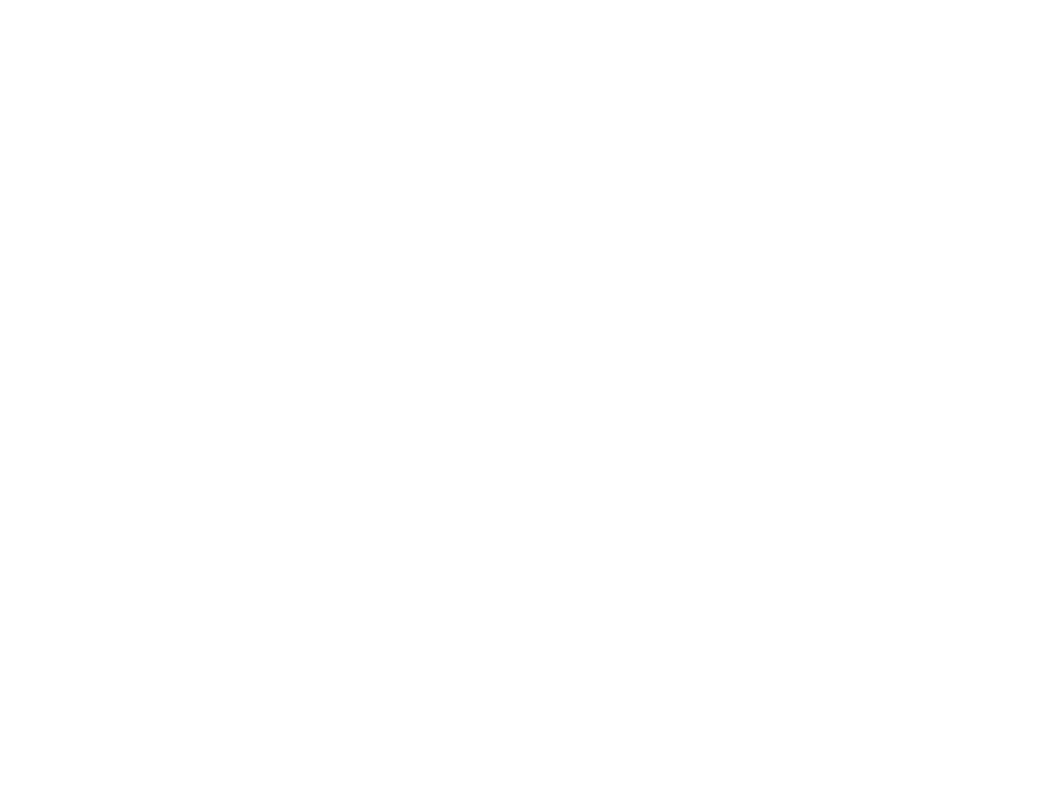
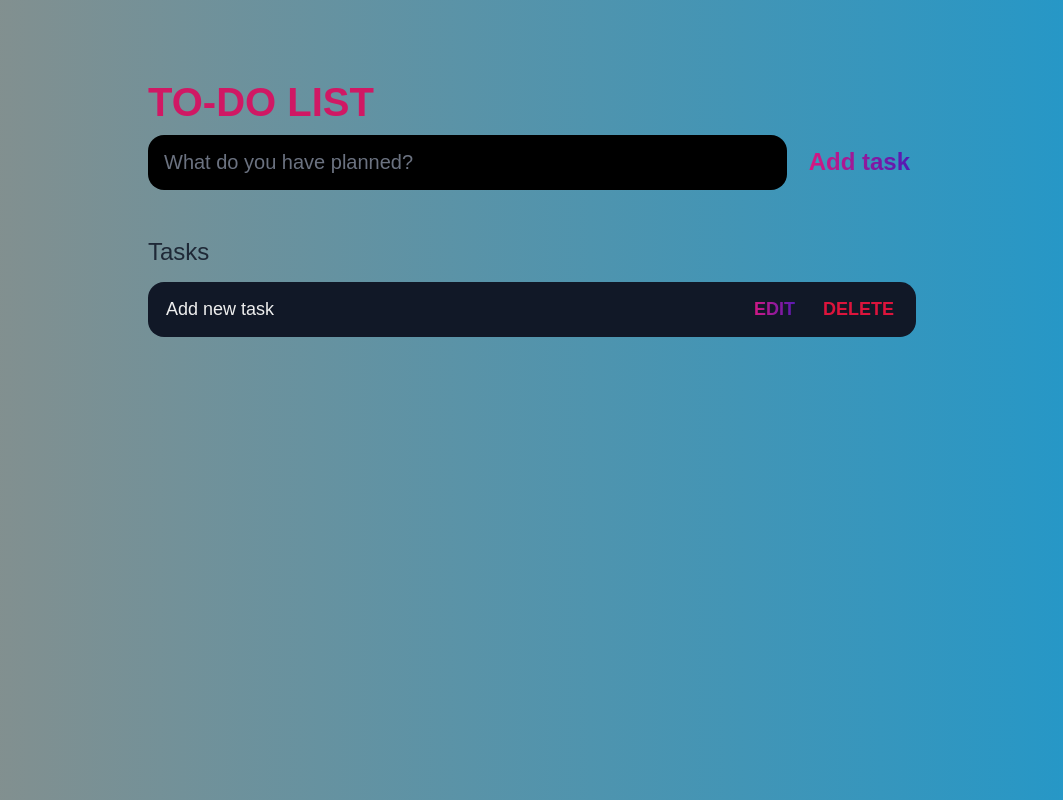
Before and after one commit to YOGESHg0106/OIBSIP, a plain HTML site: page level2/task 3/index.html in a window 1280 px wide. Shown: the whole page, without its empty margins (108-1171 px from the left). Drawn offline with Linux system fonts and the light colour scheme.

Commit message:
Add files via upload

```diff
--- a/level2/task 3/index.html
+++ b/level2/task 3/index.html
@@ -1,11 +1,55 @@
 <!DOCTYPE html>
 <html lang="en">
 <head>
-    <meta charset="UTF-8">
-    <meta name="viewport" content="width=device-width, initial-scale=1.0">
-    <title>Document</title>
+	<meta charset="UTF-8">
+	<meta http-equiv="X-UA-Compatible" content="IE=edge">
+	<meta name="viewport" content="width=device-width, initial-scale=1.0">
+	<title>Task List - SJsquare</title>
+    <link href="style.css" rel="stylesheet" type="text/css" />
+
 </head>
 <body>
 
+	<header>
+
+		<h1>TO-DO LIST</h1>
+
+		<form id="new-task-form">
+			<input
+				type="text"
+				name="new-task-input"
+				id="new-task-input"
+				placeholder="What do you have planned?" />
+			<input
+				type="submit"
+				id="new-task-submit"
+				value="Add task" />
+		</form>
+	</header>
+	<main>
+		<section class="task-list">
+			<h2>Tasks</h2>
+
+			<div id="tasks">
+
+				<div class="task">
+					<div class="content">
+						<input
+							type="text"
+							class="text"
+							value="Add new task"
+							readonly>
+					</div>
+					<div class="actions">
+						<button class="edit">Edit</button>
+						<button class="delete">Delete</button>
+					</div>
+				</div>
+
+			</div>
+		</section>
+	</main>
+
+	<script src="javascript.js"></script>
 </body>
 </html>
--- /dev/null
+++ b/level2/task 3/javascript.js
@@ -0,0 +1,62 @@
+window.addEventListener('load', () => {
+	const form = document.querySelector("#new-task-form");
+	const input = document.querySelector("#new-task-input");
+	const list_el = document.querySelector("#tasks");
+
+	form.addEventListener('submit', (e) => {
+		e.preventDefault();
+
+		const task = input.value;
+
+		const task_el = document.createElement('div');
+		task_el.classList.add('task');
+
+		const task_content_el = document.createElement('div');
+		task_content_el.classList.add('content');
+
+		task_el.appendChild(task_content_el);
+
+		const task_input_el = document.createElement('input');
+		task_input_el.classList.add('text');
+		task_input_el.type = 'text';
+		task_input_el.value = task;
+		task_input_el.setAttribute('readonly', 'readonly');
+
+		task_content_el.appendChild(task_input_el);
+
+		const task_actions_el = document.createElement('div');
+		task_actions_el.classList.add('actions');
+
+		const task_edit_el = document.createElement('button');
+		task_edit_el.classList.add('edit');
+		task_edit_el.innerText = 'Edit';
+
+		const task_delete_el = document.createElement('button');
+		task_delete_el.classList.add('delete');
+		task_delete_el.innerText = 'Delete';
+
+		task_actions_el.appendChild(task_edit_el);
+		task_actions_el.appendChild(task_delete_el);
+
+		task_el.appendChild(task_actions_el);
+
+		list_el.appendChild(task_el);
+
+		input.value = '';
+
+		task_edit_el.addEventListener('click', (e) => {
+			if (task_edit_el.innerText.toLowerCase() == "edit") {
+				task_edit_el.innerText = "Save";
+				task_input_el.removeAttribute("readonly");
+				task_input_el.focus();
+			} else {
+				task_edit_el.innerText = "Edit";
+				task_input_el.setAttribute("readonly", "readonly");
+			}
+		});
+
+		task_delete_el.addEventListener('click', (e) => {
+			list_el.removeChild(task_el);
+		});
+	});
+});
--- a/level2/task 3/style.css
+++ b/level2/task 3/style.css
@@ -0,0 +1,176 @@
+
+:root {
+	--dark: #374151;
+	--darker: #1F2937;
+	--darkest: #111827;
+	--grey: #6B7280;
+	--pink: #e2187d;
+	--purple: #491ab8;
+	--light: #EEE;
+}
+
+* {
+	margin: 0;
+	box-sizing: border-box;
+	font-family: "Fira sans", sans-serif;
+}
+
+body {
+	display: flex;
+	flex-direction: column;
+	min-height: 100vh;
+	color: #FFF;
+	background-color: #a2b6a0;
+    background-image: linear-gradient(to right, #8b8f8a, #1d98cc );
+}
+
+header {
+	padding: 2rem 1rem;
+	max-width: 800px;
+	width: 100%;
+	margin: 0 auto;
+}
+
+header h1{
+	font-size: 2.5rem;
+	font-weight: 550;
+	color:rgb(208, 24, 100);
+	margin-bottom: 0.6rem;
+    margin-top: 3rem;
+}
+
+header h1 span{
+    color: aqua;
+}
+
+#new-task-form {
+	display: flex;;
+}
+
+input, button {
+	appearance: none;
+	border: none;
+	outline: none;
+	background: none;
+}
+
+#new-task-input {
+	flex: 1 1 0%;
+	background-color: #000000;
+	padding: 1rem;
+	border-radius: 1rem;
+	margin-right: 1rem;
+	color: var(--light);
+	font-size: 1.25rem;
+}
+
+#new-task-input::placeholder {
+	color: var(--grey);
+}
+
+#new-task-submit {
+	color: var(--pink);
+	font-size: 1.5rem;
+	font-weight: 700;
+	background-image: linear-gradient(to right, var(--pink), var(--purple));
+	-webkit-background-clip: text;
+	-webkit-text-fill-color: transparent;
+	cursor: pointer;
+	transition: 0.4s;
+}
+
+#new-task-submit:hover {
+	opacity: 0.8;
+}
+
+#new-task-submit:active {
+	opacity: 0.6;
+}
+
+main {
+	flex: 1 1 0%;
+	max-width: 800px;
+	width: 100%;
+	margin: 0 auto;
+}
+
+.task-list {
+	padding: 1rem;
+}
+
+.task-list h2 {
+	font-size: 1.5rem;
+	font-weight: 400;
+	color: var(--darker);
+	margin-bottom: 1rem;
+}
+
+#tasks .task {
+	display: flex;
+	justify-content: space-between;
+	background-color: var(--darkest);
+	padding: 1rem;
+	border-radius: 1rem;
+	margin-bottom: 1rem;
+}
+
+.task .content {
+	flex: 1 1 0%;
+}
+
+.task .content .text {
+	color: var(--light);
+	font-size: 1.125rem;
+	width: 100%;
+	display: block;
+	transition: 0.4s;
+}
+
+.task .content .text:not(:read-only) {
+	color: var(--pink);
+}
+
+.task .actions {
+	display: flex;
+	margin: 0 -0.5rem;
+}
+
+.task .actions button {
+	cursor: pointer;
+	margin: 0 0.5rem;
+	font-size: 1.125rem;
+	font-weight: 700;
+	text-transform: uppercase;
+	transition: 0.4s;
+}
+
+.task .actions button:hover {
+	opacity: 0.8;
+}
+
+.task .actions button:active {
+	opacity: 0.6;
+}
+
+.task .actions .edit {
+	background-image: linear-gradient(to right, var(--pink), var(--purple));
+	-webkit-background-clip: text;
+	-webkit-text-fill-color: transparent;
+}
+
+.task .actions .delete {
+	color: crimson;
+}
+
+
+@media(max-width:998px){
+    html{
+        font-size: 85%;
+    }
+}
+
+@media(max-width:768px){
+    html{
+        font-size: 75%;
+    }
+}
```
